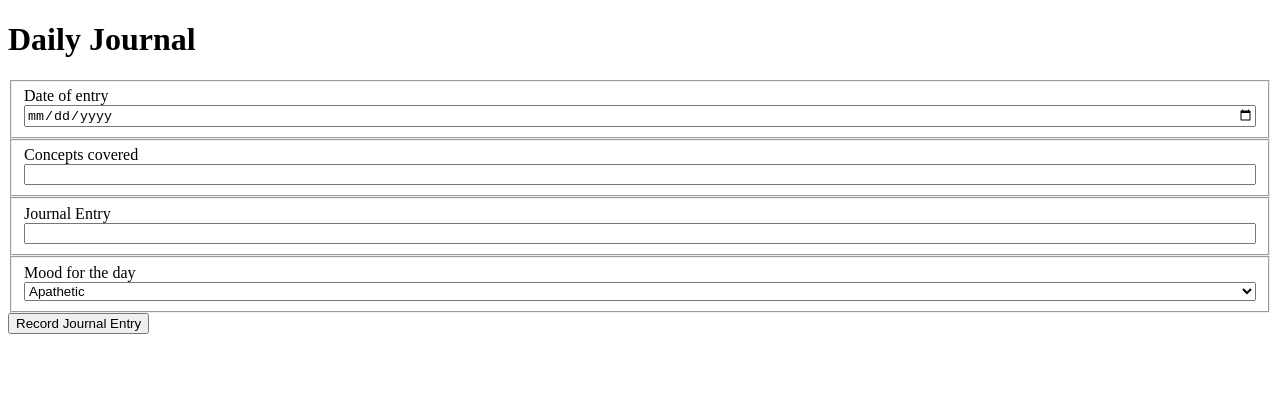
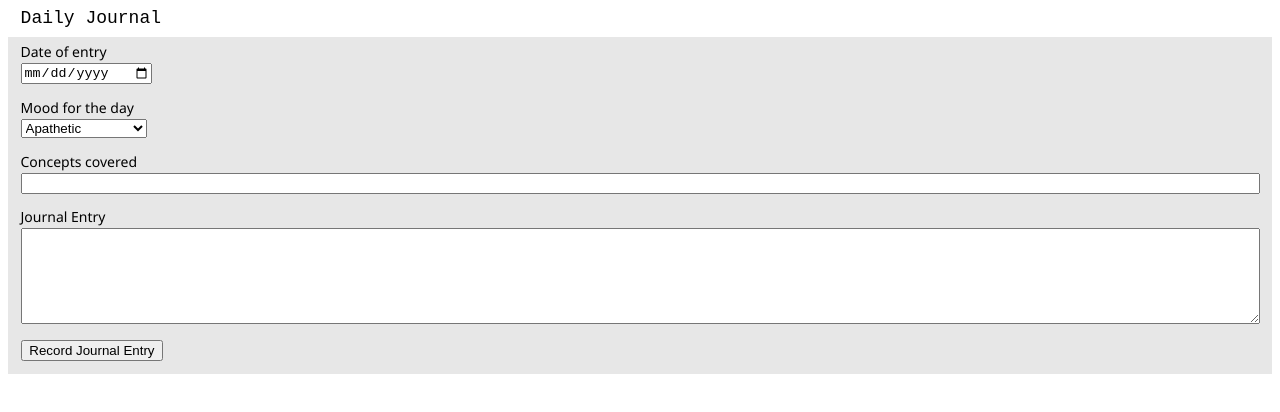
Before and after one commit to ZachNich/daily_journal, a plain HTML site: page index.html in a window 1280 px wide. Drawn offline with Linux system fonts and the light colour scheme.

Commit message:
minimum styling according to form best practices

```diff
--- a/index.html
+++ b/index.html
@@ -3,25 +3,17 @@
 <head>
     <meta charset="UTF-8">
     <meta name="viewport" content="width=device-width, initial-scale=1.0">
-    <title>Document</title>
+    <title>Daily Journal for NSS</title>
     <link rel="stylesheet" href="styles/journal.css">
 </head>
 <body>
-    <h1>Daily Journal</h1>
+    <heading class="heading__form">Daily Journal</heading>
     <form action="">
-        <fieldset>
+        <fieldset class="fieldset__journal">
             <label for="journalDate">Date of entry</label>
             <input type="date" name="journalDate" id="journalDate">
         </fieldset>
-        <fieldset>
-            <label for="journalConcepts">Concepts covered</label>
-            <input type="textarea" name="journalConcepts" id="journalConcepts">
-        </fieldset>
-        <fieldset>
-            <label for="journalEntry">Journal Entry</label>
-            <input type="textarea" name="journalEntry" id="journalEntry">
-        </fieldset>
-        <fieldset>
+        <fieldset class="fieldset__journal">
             <label for="journalMood">Mood for the day</label>
             <select name="journalMood" id="journalMood">
                 <option value="apathetic">Apathetic</option>
@@ -31,7 +23,15 @@
                 <option value="overwhelmed">Overwhelmed</option>
             </select>
         </fieldset>
-        <button>Record Journal Entry</button>
+        <fieldset class="fieldset__journal">
+            <label for="journalConcepts">Concepts covered</label>
+            <input type="textarea" name="journalConcepts" id="journalConcepts">
+        </fieldset>
+        <fieldset class="fieldset__journal">
+            <label for="journalEntry">Journal Entry</label>
+            <textarea name="journalEntry" id="journalEntry" rows="6"></textarea>
+        </fieldset>
+        <button class="button__journal">Record Journal Entry</button>
     </form>
 </body>
 </html>
--- a/styles/journal.css
+++ b/styles/journal.css
@@ -1,4 +1,39 @@
-fieldset {
+.heading__form {
+    margin-left: .7em;
+    padding-bottom: .5em;
+    font-size: large;
+    font-family: 'Courier New', Courier, monospace;
+    display: inline-block;
+}
+
+form {
+    background-color: rgb(231, 231, 231);
+    font-family: 'Segoe UI', Tahoma, Geneva, Verdana, sans-serif;
+    font-size: 14px;
+}
+
+.fieldset__journal {
     display: flex;
     flex-direction: column;
+    border: 0;
 }
+
+.fieldset__journal label {
+    margin-bottom: 2px;
+}
+
+#journalConcepts, #journalEntry {
+    min-width: 20em;
+}
+
+#journalDate, #journalMood {
+    width: 9.5em;
+}
+
+.button__journal {
+    margin: .5em 0 1em 1em;
+}
+
+.button__journal:hover {
+    opacity: .7;
+}
```
